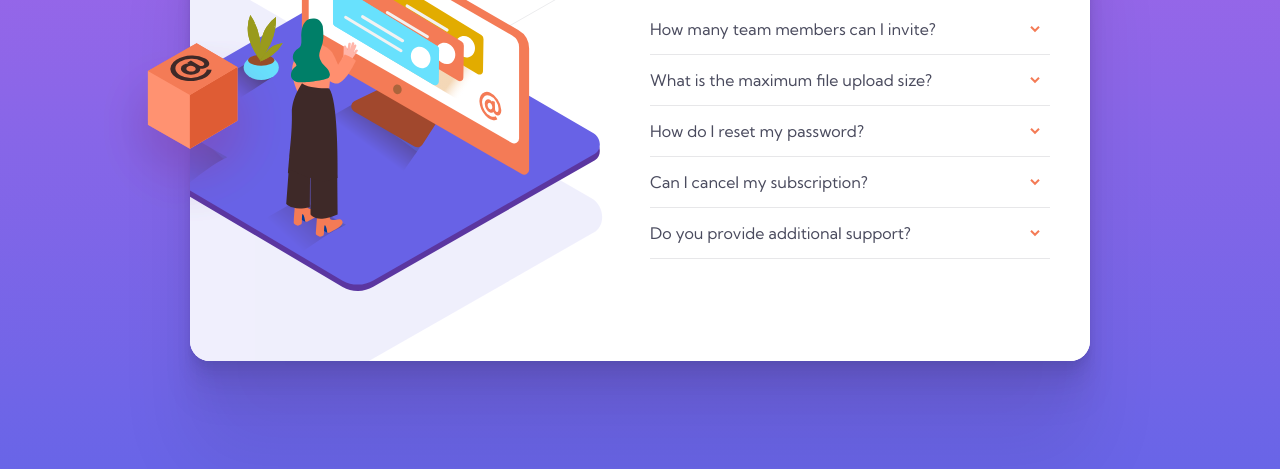
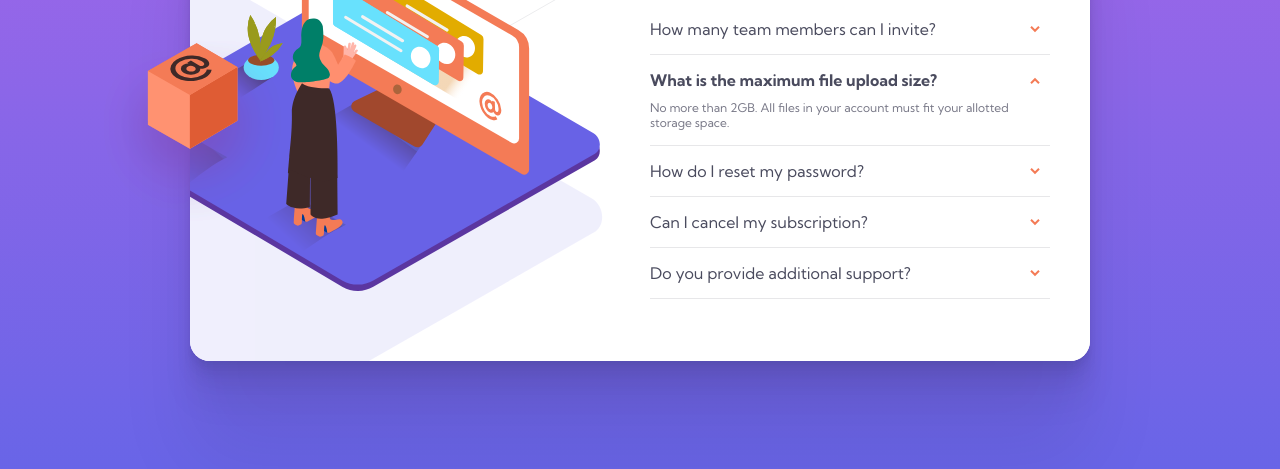
Before and after one commit to fytrw/FAQ-Accordion-Card, a plain HTML site: page index.html in a window 1280 px wide. Shown: the part 289-758 px from the top of the page. Drawn offline with Linux system fonts and the light colour scheme.

Commit message:
add deffault classes in index.html for second li in ul

```diff
--- a/index.html
+++ b/index.html
@@ -31,8 +31,8 @@
           </p>
         </li>
         <li>
-          <div class="q" onclick="toggleInfo(this)"><h3>What is the maximum file upload size?</h3><span class="arrow"></span></div>
-          <p class="answer">
+          <div class="q" onclick="toggleInfo(this)"><h3 class="bold">What is the maximum file upload size?</h3><span class="arrow animate"></span></div>
+          <p class="answer show">
             No more than 2GB. All files in your account must fit your allotted storage space.
           </p>
         </li>
```
